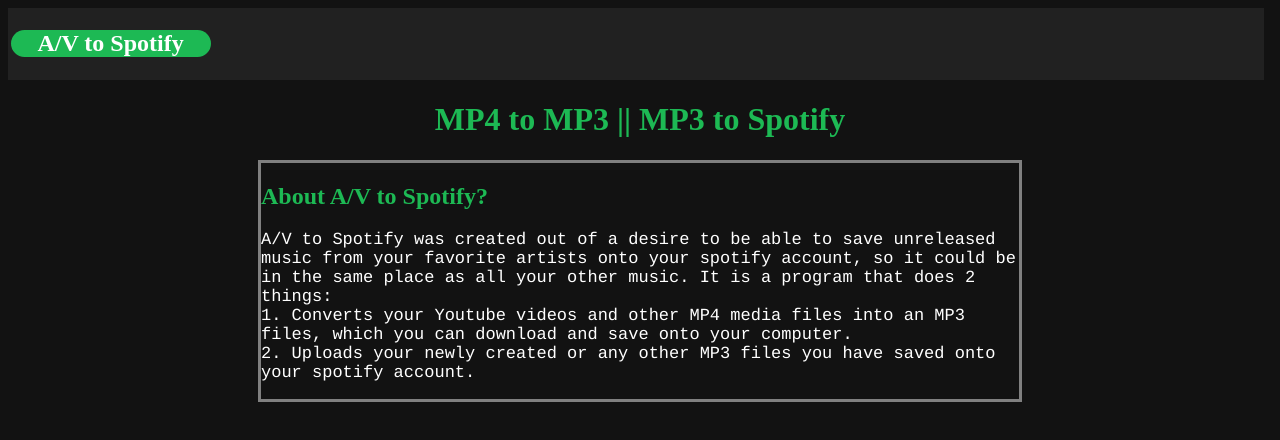
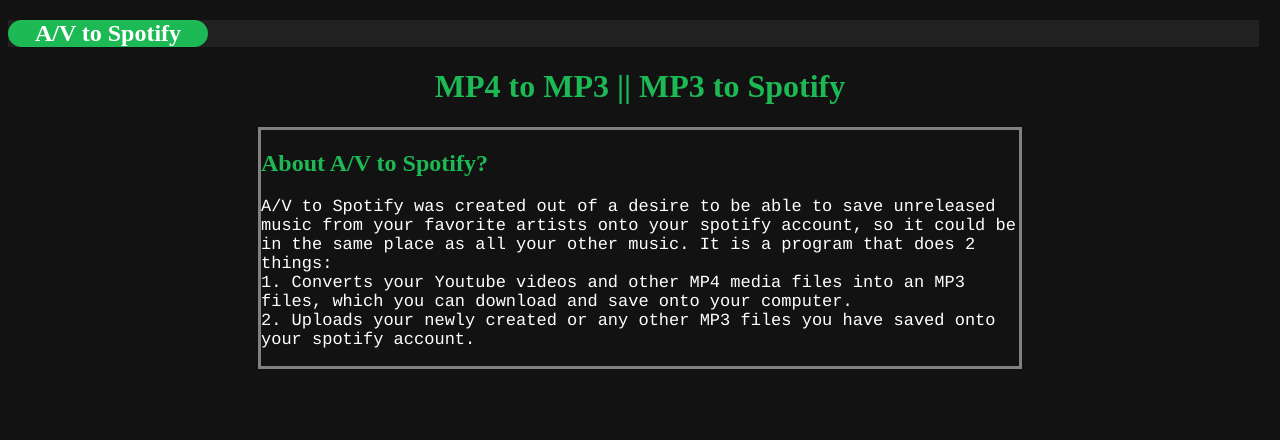
Before and after one commit to mrenwicka/COM214, a plain HTML site: page index.html in a window 1280 px wide. Drawn offline with Linux system fonts and the light colour scheme.

Commit message:
Update index.html

```diff
--- a/index.html
+++ b/index.html
@@ -28,7 +28,7 @@
 
     </head>
     <body>
-        <div style = " background-color: rgb(33,33,33); width:99%;text-align:center;padding:0.2%;"  >
+        <div style = " background-color: rgb(33,33,33); width:99%;text-align:center;"  >
                 <div style = "background-color: rgb(29,185,84); width: 200px; text-align:center;padding:0px;margin-right: auto; border-radius: 100px;">
                     <h2 style = "color: white">A/V to Spotify</h2>
                 </div>
```
